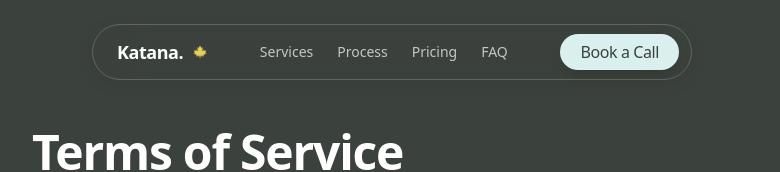
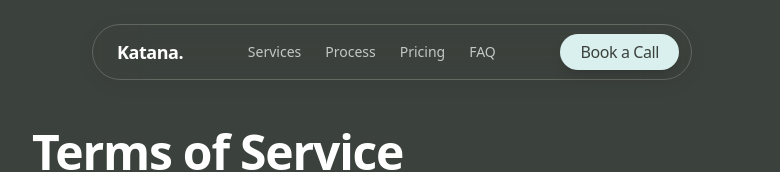
Before and after one commit to Schrodinger88/katana-intelligence, a Next.js app: page /terms in a window 1280 px wide. Shown: the top 172 px of the page, without its empty margins (248-1028 px from the left). Built offline with nearby package versions, Linux system fonts and the light colour scheme.

Commit message:
refactor: remove maple leaf icon from navigation and footer, add it to the founder section badge

```diff
--- a/app/components/Footer.tsx
+++ b/app/components/Footer.tsx
@@ -1,7 +1,6 @@
 "use client";
 
 import Link from "next/link";
-import Image from "next/image";
 import { usePathname, useRouter } from "next/navigation";
 import { servicePages } from "@/lib/site";
 
@@ -29,18 +28,9 @@ export default function Footer() {
                 <div className="flex flex-col md:flex-row justify-between items-start gap-12">
 
                     <div className="max-w-sm">
-                        <div className="mb-4 flex items-center gap-2.5">
-                            <h3 className="font-bold text-2xl tracking-tight text-foreground">
-                                Katana.
-                            </h3>
-                            <Image
-                                src="/maple-leaf.png"
-                                alt=""
-                                width={16}
-                                height={16}
-                                className="h-4 w-4 opacity-85"
-                            />
-                        </div>
+                        <h3 className="mb-4 font-bold text-2xl tracking-tight text-foreground">
+                            Katana.
+                        </h3>
                         <p className="text-foreground/58 leading-relaxed">
                             Proudly Canadian automation systems, websites, AI SEO,
                             and lead generation for service businesses.
--- a/app/components/Navbar.tsx
+++ b/app/components/Navbar.tsx
@@ -2,7 +2,6 @@
 
 import { useState } from "react";
 import Link from "next/link";
-import Image from "next/image";
 import { usePathname, useRouter } from "next/navigation";
 import { motion, AnimatePresence, useScroll, useMotionValueEvent } from "framer-motion";
 import { Menu, X } from "lucide-react";
@@ -67,13 +66,6 @@ export default function Navbar() {
                     {/* Logo */}
                     <Link href="/" className="font-bold text-lg tracking-tight text-foreground flex items-center gap-2.5">
                         <span>Katana.</span>
-                        <Image
-                            src="/maple-leaf.png"
-                            alt=""
-                            width={14}
-                            height={14}
-                            className="h-3.5 w-3.5 opacity-90"
-                        />
                     </Link>
 
                     {/* Desktop Links */}
--- a/app/components/sections/Founder.tsx
+++ b/app/components/sections/Founder.tsx
@@ -46,7 +46,14 @@ export default function Founder() {
                             </h2>
 
                             <div className="mb-4 flex flex-wrap justify-center gap-2 md:justify-start">
-                                <span className="rounded-full border border-white/10 px-3 py-1 text-[11px] uppercase tracking-[0.18em] text-foreground/35">
+                                <span className="inline-flex items-center gap-1.5 rounded-full border border-white/10 px-3 py-1 text-[11px] uppercase tracking-[0.18em] text-foreground/35">
+                                    <Image
+                                        src="/maple-leaf.png"
+                                        alt=""
+                                        width={12}
+                                        height={12}
+                                        className="h-3 w-3 opacity-85"
+                                    />
                                     Proudly Canadian
                                 </span>
                                 <span className="rounded-full border border-white/10 px-3 py-1 text-[11px] uppercase tracking-[0.18em] text-foreground/35">
```
